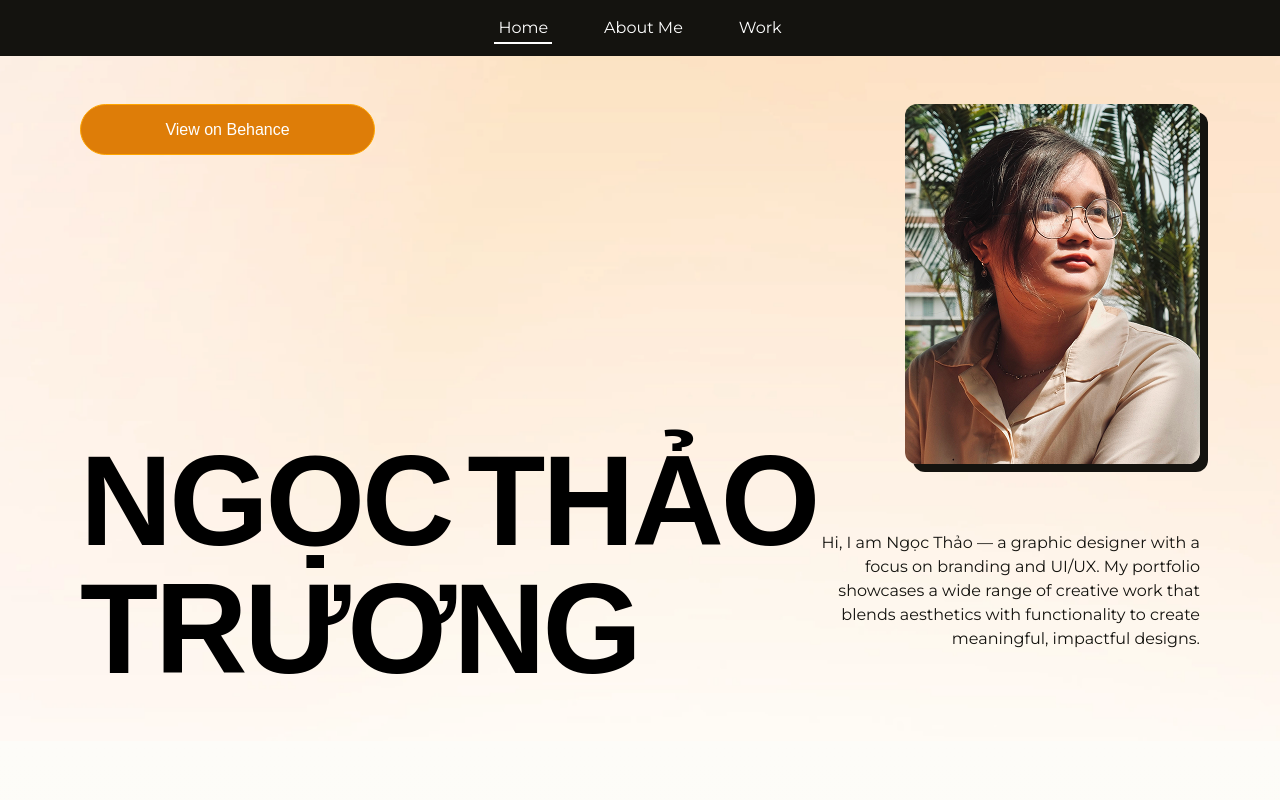
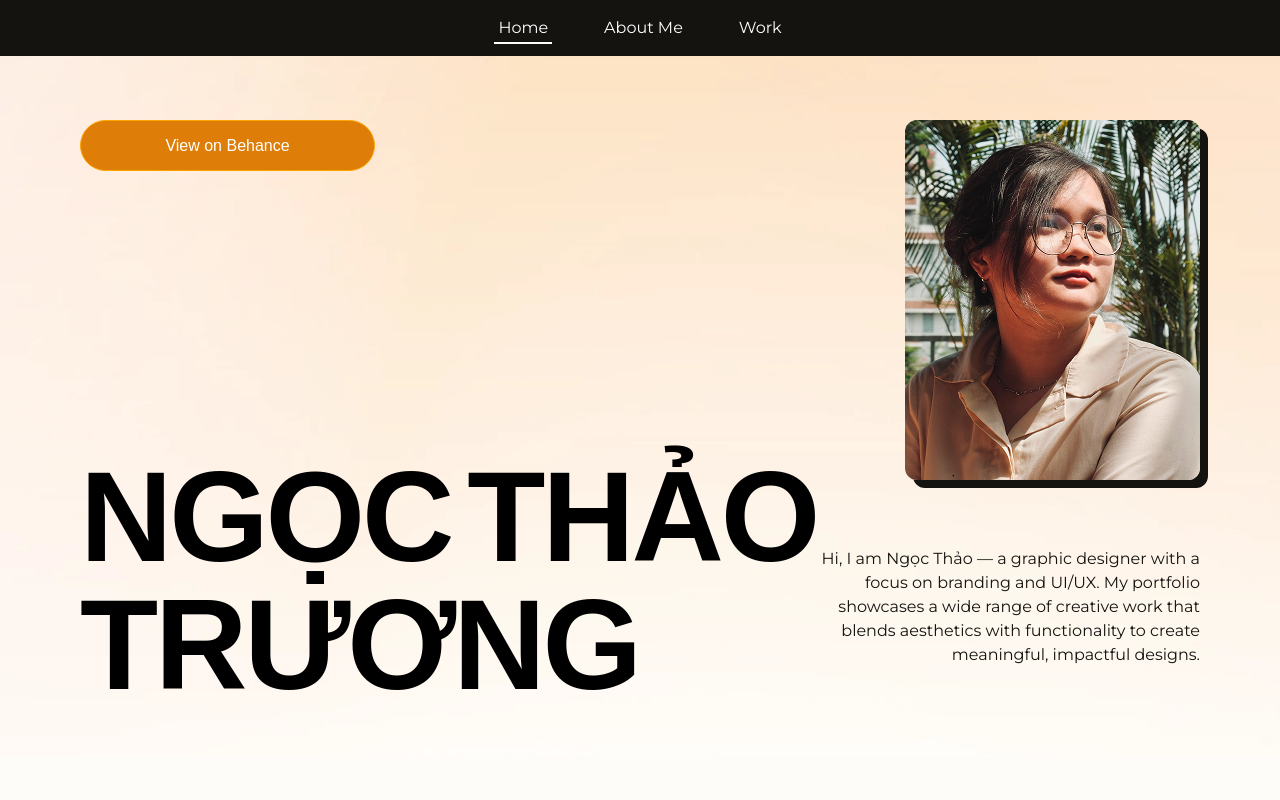
Before and after one commit to giakien321/portfolio, a Next.js app: page / in a window 1280 px wide. Shown: the top 800 px of the page. Built offline with nearby package versions, Linux system fonts and the light colour scheme; a web font is replaced by a local one.

Commit message:
NavBar and Behance button update

```diff
--- a/app/about/AboutMe.tsx
+++ b/app/about/AboutMe.tsx
@@ -53,7 +53,7 @@ export default function AboutMe() {
                 transition={{ duration: 1 }}
                 viewport={{ once: false, amount: 0.4 }}
             >
-                <div className="max-w-6xl mx-auto space-y-16">
+                <div className="max-w-6xl mx-auto space-y-16 pt-24">
                     <div className="grid grid-cols-1 md:grid-cols-[auto_122px_1fr] items-center">
                         <motion.div
                             className="relative w-[420px] h-[500px]"
--- a/app/components/HeroSection.tsx
+++ b/app/components/HeroSection.tsx
@@ -22,7 +22,7 @@ const item = {
 
 export default function HeroSection() {
   return (
-    <section className="relative bg-[#FDFCF8] py-12 overflow-hidden">
+    <section className="relative bg-[#FDFCF8] py-12 overflow-hidden pt-30">
       {/* Background image */}
       <div className="absolute inset-0 z-0">
         <Image
@@ -44,6 +44,12 @@ export default function HeroSection() {
       >
         {/* Cột trái */}
         <motion.div className="w-full md:w-1/2 flex flex-col items-center md:items-start text-center md:text-left" variants={item}>
+          <motion.div className="w-full md:w-1/2 flex flex-col items-center md:items-start text-center md:text-left" variants={item}>
+            <a
+              href="https://www.behance.net/gallery/223474077/Portfolio-2025?fbclid=IwY2xjawJo5U1leHRuA2FlbQIxMAABHuiHqFnaycFh197jef-NGjopi3IIdee5qgJmZF7qxh_56dhXX_nqNXR10dkY_aem_pQ311RGkqwm7AWRYswLoLw"
+              target="_blank"
+              rel="noopener noreferrer"
+            >
               <motion.button
                 className="
         w-[230px] h-[44px] md:w-[295px] md:h-[51px]
@@ -59,6 +65,9 @@ export default function HeroSection() {
               >
                 View on Behance
               </motion.button>
+            </a>
+          </motion.div>
+
 
           <motion.h1
             className="
--- a/app/components/Navbar.tsx
+++ b/app/components/Navbar.tsx
@@ -22,7 +22,7 @@ export default function Navbar() {
     }, [pathname])
 
     return (
-        <nav className="bg-[#14130F] text-white">
+        <nav className="fixed top-0 left-0 w-full z-50 bg-[#14130F] text-white">
             <div className="max-w-6xl mx-auto flex items-center justify-center gap-12 py-4 relative">
                 {navItems.map((item) => {
                     const isActive = activeTab === item.href
@@ -48,5 +48,6 @@ export default function Navbar() {
                 })}
             </div>
         </nav>
+
     )
 }
--- a/app/work/Work.tsx
+++ b/app/work/Work.tsx
@@ -5,7 +5,7 @@ import { motion } from 'framer-motion'
 
 export default function WorkPage() {
     return (
-        <div className="bg-[#FFFDF9] text-black px-0 py-10">
+        <div className="bg-[#FFFDF9] text-black px-0 py-10 pt-30">
             <section className="px-4 md:px-10 xl:px-24">
 
                 {/* Project 1 */}
```
Lines whose indentation alone changed are shown as unchanged.
